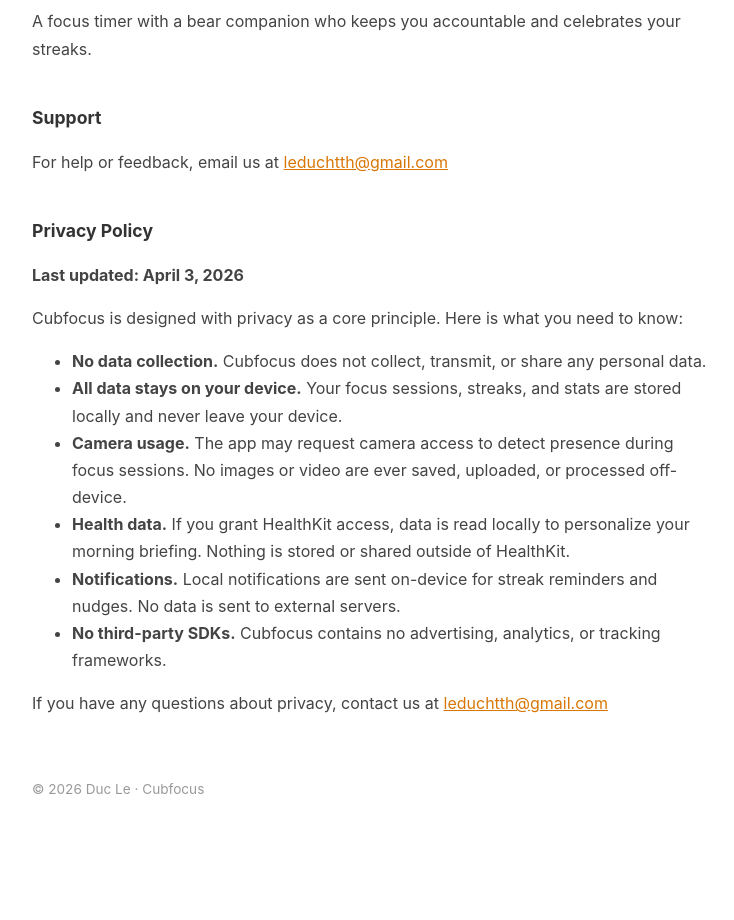
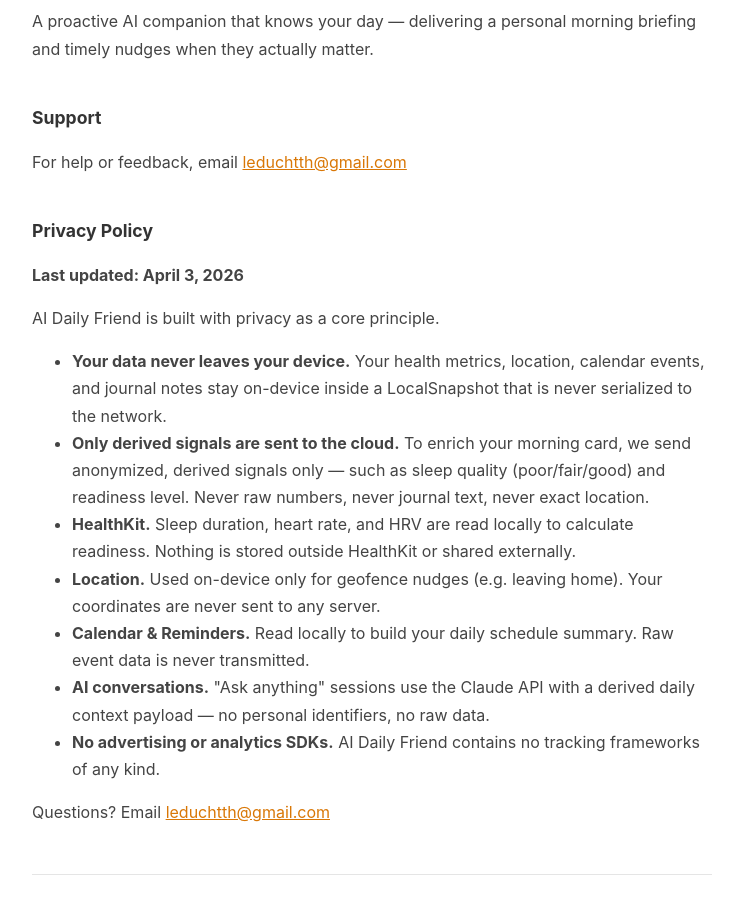
Before and after one commit to duclvq/cubfocus-site, a plain HTML site: page index.html in a window 1280 px wide. Shown: the part 122-1042 px from the top of the page, without its empty margins (268-1002 px from the left). Before the commit the page ends 983 px from the top, so only its background shows below. Drawn offline with Linux system fonts and the light colour scheme.

Commit message:
Add AI Daily Friend support and privacy policy

```diff
--- a/index.html
+++ b/index.html
@@ -3,22 +3,46 @@
 <head>
   <meta charset="UTF-8">
   <meta name="viewport" content="width=device-width, initial-scale=1.0">
-  <title>Cubfocus – Focus Timer</title>
+  <title>App Support – Duc Le</title>
   <style>
     body { font-family: -apple-system, sans-serif; max-width: 680px; margin: 60px auto; padding: 0 24px; color: #1a1a1a; line-height: 1.7; }
     h1 { font-size: 2rem; margin-bottom: 4px; }
     h2 { font-size: 1.1rem; margin-top: 40px; color: #333; }
     p, li { color: #444; }
     a { color: #d97706; }
+    hr { border: none; border-top: 1px solid #e5e5e5; margin: 48px 0; }
     footer { margin-top: 60px; font-size: 0.85rem; color: #999; }
   </style>
 </head>
 <body>
+
+  <h1>🤖 AI Daily Friend</h1>
+  <p>A proactive AI companion that knows your day — delivering a personal morning briefing and timely nudges when they actually matter.</p>
+
+  <h2>Support</h2>
+  <p>For help or feedback, email <a href="mailto:leduchtth@gmail.com">leduchtth@gmail.com</a></p>
+
+  <h2>Privacy Policy</h2>
+  <p><strong>Last updated: April 3, 2026</strong></p>
+  <p>AI Daily Friend is built with privacy as a core principle.</p>
+  <ul>
+    <li><strong>Your data never leaves your device.</strong> Your health metrics, location, calendar events, and journal notes stay on-device inside a LocalSnapshot that is never serialized to the network.</li>
+    <li><strong>Only derived signals are sent to the cloud.</strong> To enrich your morning card, we send anonymized, derived signals only — such as sleep quality (poor/fair/good) and readiness level. Never raw numbers, never journal text, never exact location.</li>
+    <li><strong>HealthKit.</strong> Sleep duration, heart rate, and HRV are read locally to calculate readiness. Nothing is stored outside HealthKit or shared externally.</li>
+    <li><strong>Location.</strong> Used on-device only for geofence nudges (e.g. leaving home). Your coordinates are never sent to any server.</li>
+    <li><strong>Calendar &amp; Reminders.</strong> Read locally to build your daily schedule summary. Raw event data is never transmitted.</li>
+    <li><strong>AI conversations.</strong> "Ask anything" sessions use the Claude API with a derived daily context payload — no personal identifiers, no raw data.</li>
+    <li><strong>No advertising or analytics SDKs.</strong> AI Daily Friend contains no tracking frameworks of any kind.</li>
+  </ul>
+  <p>Questions? Email <a href="mailto:leduchtth@gmail.com">leduchtth@gmail.com</a></p>
+
+  <hr>
+
   <h1>🐻 Cubfocus</h1>
   <p>A focus timer with a bear companion who keeps you accountable and celebrates your streaks.</p>
 
   <h2>Support</h2>
-  <p>For help or feedback, email us at <a href="mailto:leduchtth@gmail.com">leduchtth@gmail.com</a></p>
+  <p>For help or feedback, email <a href="mailto:leduchtth@gmail.com">leduchtth@gmail.com</a></p>
 
   <h2>Privacy Policy</h2>
   <p><strong>Last updated: April 3, 2026</strong></p>
@@ -27,12 +51,12 @@
     <li><strong>No data collection.</strong> Cubfocus does not collect, transmit, or share any personal data.</li>
     <li><strong>All data stays on your device.</strong> Your focus sessions, streaks, and stats are stored locally and never leave your device.</li>
     <li><strong>Camera usage.</strong> The app may request camera access to detect presence during focus sessions. No images or video are ever saved, uploaded, or processed off-device.</li>
-    <li><strong>Health data.</strong> If you grant HealthKit access, data is read locally to personalize your morning briefing. Nothing is stored or shared outside of HealthKit.</li>
-    <li><strong>Notifications.</strong> Local notifications are sent on-device for streak reminders and nudges. No data is sent to external servers.</li>
+    <li><strong>Health data.</strong> If you grant HealthKit access, data is read locally to personalize your experience. Nothing is stored or shared outside of HealthKit.</li>
+    <li><strong>Notifications.</strong> Local notifications are sent on-device for streak reminders. No data is sent to external servers.</li>
     <li><strong>No third-party SDKs.</strong> Cubfocus contains no advertising, analytics, or tracking frameworks.</li>
   </ul>
   <p>If you have any questions about privacy, contact us at <a href="mailto:leduchtth@gmail.com">leduchtth@gmail.com</a></p>
 
-  <footer>© 2026 Duc Le · Cubfocus</footer>
+  <footer>© 2026 Duc Le</footer>
 </body>
 </html>
```
